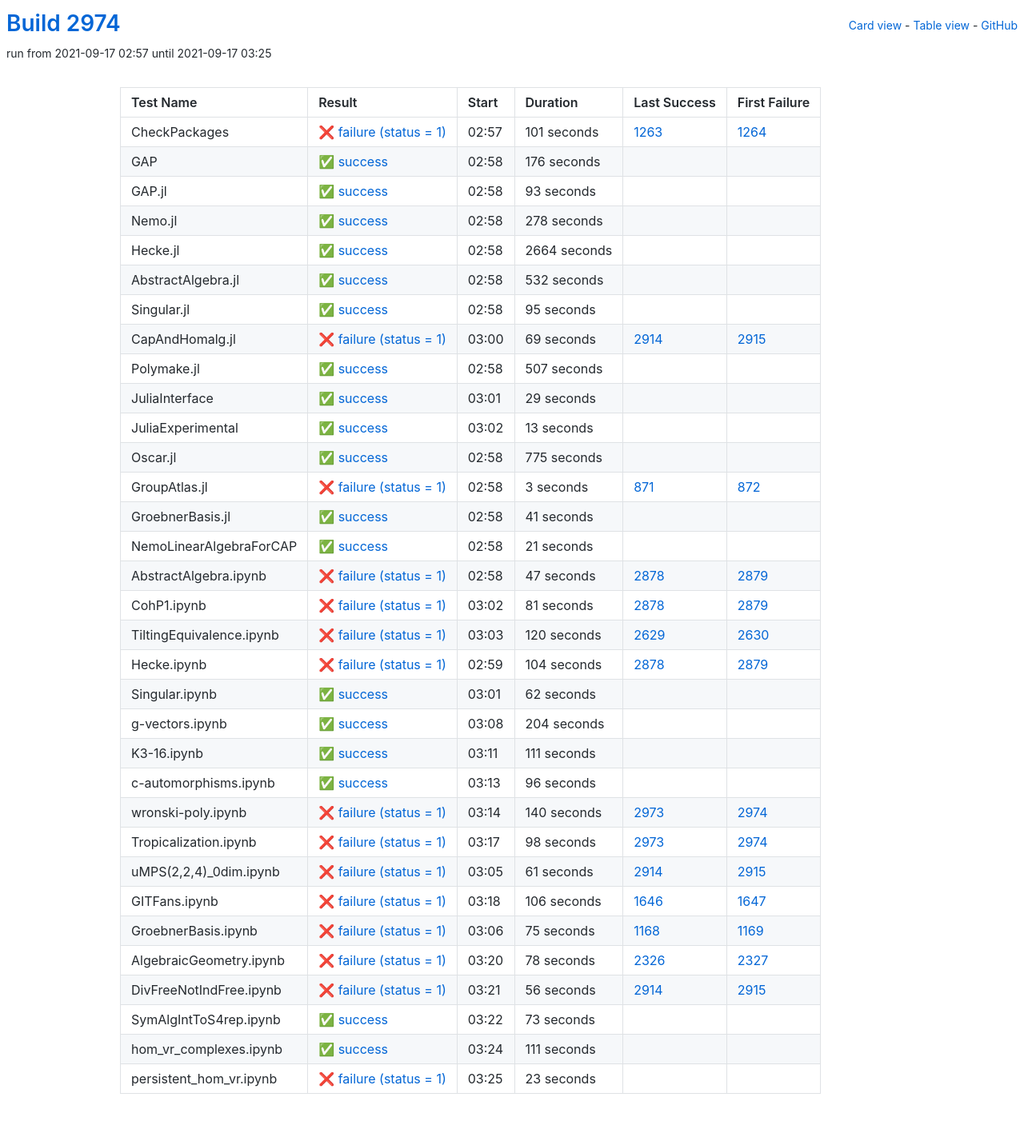
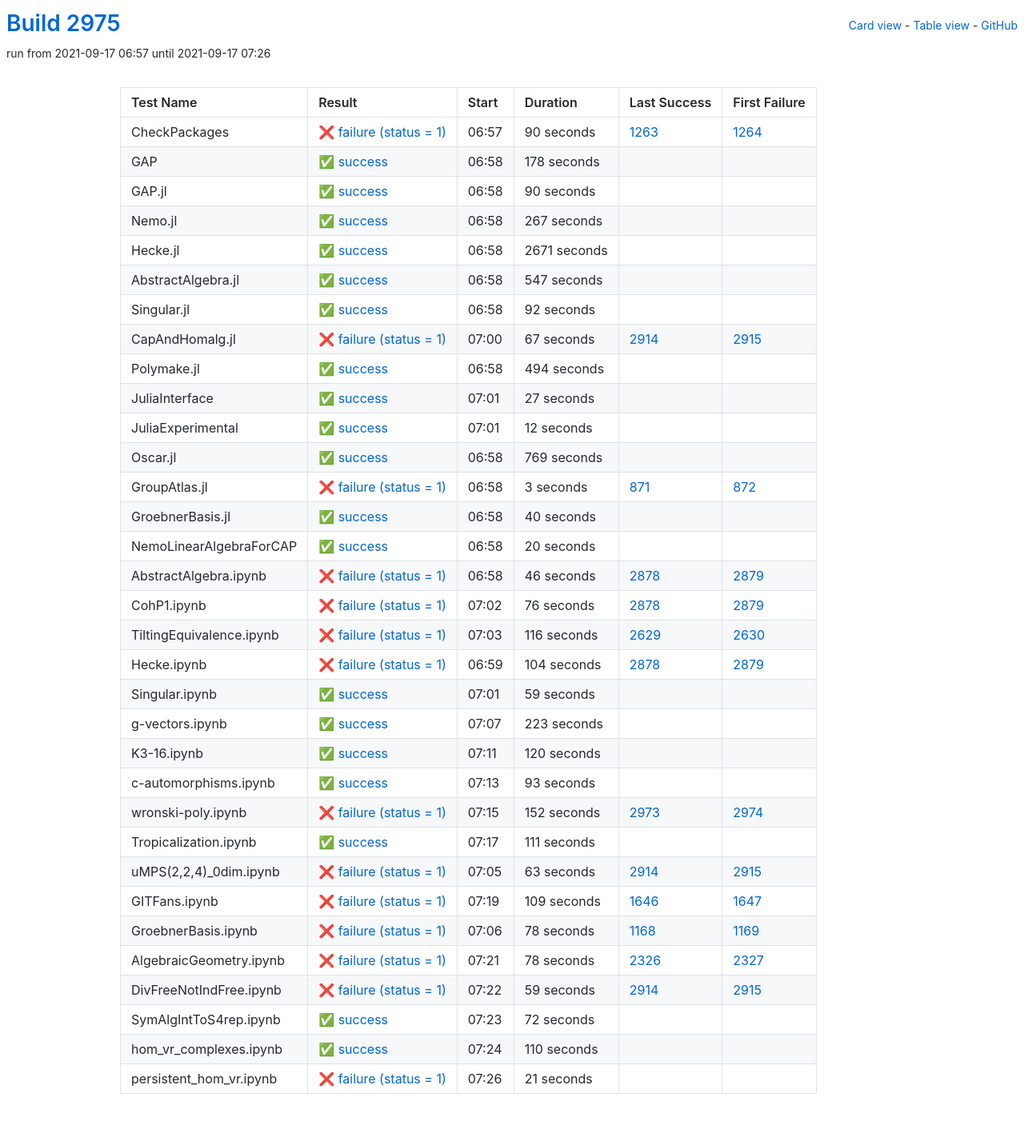
Before and after one commit to oscar-system/oscar-ci-status-stable, a Jekyll site: the page built from table.html, in a window 1280 px wide. Shown: the whole page at 80% size. Built offline with Jekyll 4.4.1, drawn with Linux system fonts in a browser that asks for light colours.

Commit message:
Build #2975

```diff
--- a/_data/ci.yml
+++ b/_data/ci.yml
@@ -1,6 +1,6 @@
 ---
-build: 2974
-build_url: https://oscarci.mathematik.uni-kl.de/job/oscar-stable/2974/
+build: 2975
+build_url: https://oscarci.mathematik.uni-kl.de/job/oscar-stable/2975/
 job: oscar-stable
 organization: oscar-system
 repo: oscar-ci-status-stable
@@ -8,152 +8,152 @@ repourl: https://github.com/oscar-system/oscar-ci-status-stable
 tests:
 - name: CheckPackages
   id: checkpackages
-  log: https://oscarci.mathematik.uni-kl.de/job/oscar-stable/2974/artifact/logs/build-2974/CheckPackages.log
-  start: 2021-09-17 02:57
+  log: https://oscarci.mathematik.uni-kl.de/job/oscar-stable/2975/artifact/logs/build-2975/CheckPackages.log
+  start: 2021-09-17 06:57
   success: false
   exitcode: 1
   status: failure
-  duration: 101
+  duration: 90
   last_success: 1263
   last_success_url: https://oscarci.mathematik.uni-kl.de/job/oscar-stable/1263/
   first_failure: 1264
   first_failure_url: https://oscarci.mathematik.uni-kl.de/job/oscar-stable/1264/
 - name: GAP
   id: gap
-  log: https://oscarci.mathematik.uni-kl.de/job/oscar-stable/2974/artifact/logs/build-2974/GAP.log
-  start: 2021-09-17 02:58
+  log: https://oscarci.mathematik.uni-kl.de/job/oscar-stable/2975/artifact/logs/build-2975/GAP.log
+  start: 2021-09-17 06:58
   success: true
   exitcode: 0
   status: success
-  duration: 176
+  duration: 178
   last_success: false
   last_success_url:
   first_failure: false
   first_failure_url:
 - name: GAP.jl
   id: gap-jl
-  log: https://oscarci.mathematik.uni-kl.de/job/oscar-stable/2974/artifact/logs/build-2974/GAP.jl.log
-  start: 2021-09-17 02:58
+  log: https://oscarci.mathematik.uni-kl.de/job/oscar-stable/2975/artifact/logs/build-2975/GAP.jl.log
+  start: 2021-09-17 06:58
   success: true
   exitcode: 0
   status: success
-  duration: 93
+  duration: 90
   last_success: false
   last_success_url:
   first_failure: false
   first_failure_url:
 - name: Nemo.jl
   id: nemo-jl
-  log: https://oscarci.mathematik.uni-kl.de/job/oscar-stable/2974/artifact/logs/build-2974/Nemo.jl.log
-  start: 2021-09-17 02:58
+  log: https://oscarci.mathematik.uni-kl.de/job/oscar-stable/2975/artifact/logs/build-2975/Nemo.jl.log
+  start: 2021-09-17 06:58
   success: true
   exitcode: 0
   status: success
-  duration: 278
+  duration: 267
   last_success: false
   last_success_url:
   first_failure: false
   first_failure_url:
 - name: Hecke.jl
   id: hecke-jl
-  log: https://oscarci.mathematik.uni-kl.de/job/oscar-stable/2974/artifact/logs/build-2974/Hecke.jl.log
-  start: 2021-09-17 02:58
+  log: https://oscarci.mathematik.uni-kl.de/job/oscar-stable/2975/artifact/logs/build-2975/Hecke.jl.log
+  start: 2021-09-17 06:58
   success: true
   exitcode: 0
   status: success
-  duration: 2664
+  duration: 2671
   last_success: false
   last_success_url:
   first_failure: false
   first_failure_url:
 - name: AbstractAlgebra.jl
   id: abstractalgebra-jl
-  log: https://oscarci.mathematik.uni-kl.de/job/oscar-stable/2974/artifact/logs/build-2974/AbstractAlgebra.jl.log
-  start: 2021-09-17 02:58
+  log: https://oscarci.mathematik.uni-kl.de/job/oscar-stable/2975/artifact/logs/build-2975/AbstractAlgebra.jl.log
+  start: 2021-09-17 06:58
   success: true
   exitcode: 0
   status: success
-  duration: 532
+  duration: 547
   last_success: false
   last_success_url:
   first_failure: false
   first_failure_url:
 - name: Singular.jl
   id: singular-jl
-  log: https://oscarci.mathematik.uni-kl.de/job/oscar-stable/2974/artifact/logs/build-2974/Singular.jl.log
-  start: 2021-09-17 02:58
+  log: https://oscarci.mathematik.uni-kl.de/job/oscar-stable/2975/artifact/logs/build-2975/Singular.jl.log
+  start: 2021-09-17 06:58
   success: true
   exitcode: 0
   status: success
-  duration: 95
+  duration: 92
   last_success: false
   last_success_url:
   first_failure: false
   first_failure_url:
 - name: CapAndHomalg.jl
   id: capandhomalg-jl
-  log: https://oscarci.mathematik.uni-kl.de/job/oscar-stable/2974/artifact/logs/build-2974/CapAndHomalg.jl.log
-  start: 2021-09-17 03:00
+  log: https://oscarci.mathematik.uni-kl.de/job/oscar-stable/2975/artifact/logs/build-2975/CapAndHomalg.jl.log
+  start: 2021-09-17 07:00
   success: false
   exitcode: 1
   status: failure
-  duration: 69
+  duration: 67
   last_success: 2914
   last_success_url: https://oscarci.mathematik.uni-kl.de/job/oscar-stable/2914/
   first_failure: 2915
   first_failure_url: https://oscarci.mathematik.uni-kl.de/job/oscar-stable/2915/
 - name: Polymake.jl
   id: polymake-jl
-  log: https://oscarci.mathematik.uni-kl.de/job/oscar-stable/2974/artifact/logs/build-2974/Polymake.jl.log
-  start: 2021-09-17 02:58
+  log: https://oscarci.mathematik.uni-kl.de/job/oscar-stable/2975/artifact/logs/build-2975/Polymake.jl.log
+  start: 2021-09-17 06:58
   success: true
   exitcode: 0
   status: success
-  duration: 507
+  duration: 494
   last_success: false
   last_success_url:
   first_failure: false
   first_failure_url:
 - name: JuliaInterface
   id: juliainterface
-  log: https://oscarci.mathematik.uni-kl.de/job/oscar-stable/2974/artifact/logs/build-2974/JuliaInterface.log
-  start: 2021-09-17 03:01
+  log: https://oscarci.mathematik.uni-kl.de/job/oscar-stable/2975/artifact/logs/build-2975/JuliaInterface.log
+  start: 2021-09-17 07:01
   success: true
   exitcode: 0
   status: success
-  duration: 29
+  duration: 27
   last_success: false
   last_success_url:
   first_failure: false
   first_failure_url:
 - name: JuliaExperimental
   id: juliaexperimental
-  log: https://oscarci.mathematik.uni-kl.de/job/oscar-stable/2974/artifact/logs/build-2974/JuliaExperimental.log
-  start: 2021-09-17 03:02
+  log: https://oscarci.mathematik.uni-kl.de/job/oscar-stable/2975/artifact/logs/build-2975/JuliaExperimental.log
+  start: 2021-09-17 07:01
   success: true
   exitcode: 0
   status: success
-  duration: 13
+  duration: 12
   last_success: false
   last_success_url:
   first_failure: false
   first_failure_url:
 - name: Oscar.jl
   id: oscar-jl
-  log: https://oscarci.mathematik.uni-kl.de/job/oscar-stable/2974/artifact/logs/build-2974/Oscar.jl.log
-  start: 2021-09-17 02:58
+  log: https://oscarci.mathematik.uni-kl.de/job/oscar-stable/2975/artifact/logs/build-2975/Oscar.jl.log
+  start: 2021-09-17 06:58
   success: true
   exitcode: 0
   status: success
-  duration: 775
+  duration: 769
   last_success: false
   last_success_url:
   first_failure: false
   first_failure_url:
 - name: GroupAtlas.jl
   id: groupatlas-jl
-  log: https://oscarci.mathematik.uni-kl.de/job/oscar-stable/2974/artifact/logs/build-2974/GroupAtlas.jl.log
-  start: 2021-09-17 02:58
+  log: https://oscarci.mathematik.uni-kl.de/job/oscar-stable/2975/artifact/logs/build-2975/GroupAtlas.jl.log
+  start: 2021-09-17 06:58
   success: false
   exitcode: 1
   status: failure
@@ -164,68 +164,68 @@ tests:
   first_failure_url: https://oscarci.mathematik.uni-kl.de/job/oscar-stable/872/
 - name: GroebnerBasis.jl
   id: groebnerbasis-jl
-  log: https://oscarci.mathematik.uni-kl.de/job/oscar-stable/2974/artifact/logs/build-2974/GroebnerBasis.jl.log
-  start: 2021-09-17 02:58
+  log: https://oscarci.mathematik.uni-kl.de/job/oscar-stable/2975/artifact/logs/build-2975/GroebnerBasis.jl.log
+  start: 2021-09-17 06:58
   success: true
   exitcode: 0
   status: success
-  duration: 41
+  duration: 40
   last_success: false
   last_success_url:
   first_failure: false
   first_failure_url:
 - name: NemoLinearAlgebraForCAP
   id: nemolinearalgebraforcap
-  log: https://oscarci.mathematik.uni-kl.de/job/oscar-stable/2974/artifact/logs/build-2974/NemoLinearAlgebraForCAP.log
-  start: 2021-09-17 02:58
+  log: https://oscarci.mathematik.uni-kl.de/job/oscar-stable/2975/artifact/logs/build-2975/NemoLinearAlgebraForCAP.log
+  start: 2021-09-17 06:58
   success: true
   exitcode: 0
   status: success
-  duration: 21
+  duration: 20
   last_success: false
   last_success_url:
   first_failure: false
   first_failure_url:
 - name: AbstractAlgebra.ipynb
   id: abstractalgebra-ipynb
-  log: https://oscarci.mathematik.uni-kl.de/job/oscar-stable/2974/artifact/logs/build-2974/AbstractAlgebra.ipynb.log
-  start: 2021-09-17 02:58
+  log: https://oscarci.mathematik.uni-kl.de/job/oscar-stable/2975/artifact/logs/build-2975/AbstractAlgebra.ipynb.log
+  start: 2021-09-17 06:58
   success: false
   exitcode: 1
   status: failure
-  duration: 47
+  duration: 46
   last_success: 2878
   last_success_url: https://oscarci.mathematik.uni-kl.de/job/oscar-stable/2878/
   first_failure: 2879
   first_failure_url: https://oscarci.mathematik.uni-kl.de/job/oscar-stable/2879/
 - name: CohP1.ipynb
   id: cohp1-ipynb
-  log: https://oscarci.mathematik.uni-kl.de/job/oscar-stable/2974/artifact/logs/build-2974/CohP1.ipynb.log
-  start: 2021-09-17 03:02
+  log: https://oscarci.mathematik.uni-kl.de/job/oscar-stable/2975/artifact/logs/build-2975/CohP1.ipynb.log
+  start: 2021-09-17 07:02
   success: false
   exitcode: 1
   status: failure
-  duration: 81
+  duration: 76
   last_success: 2878
   last_success_url: https://oscarci.mathematik.uni-kl.de/job/oscar-stable/2878/
   first_failure: 2879
   first_failure_url: https://oscarci.mathematik.uni-kl.de/job/oscar-stable/2879/
 - name: TiltingEquivalence.ipynb
   id: tiltingequivalence-ipynb
-  log: https://oscarci.mathematik.uni-kl.de/job/oscar-stable/2974/artifact/logs/build-2974/TiltingEquivalence.ipynb.log
-  start: 2021-09-17 03:03
+  log: https://oscarci.mathematik.uni-kl.de/job/oscar-stable/2975/artifact/logs/build-2975/TiltingEquivalence.ipynb.log
+  start: 2021-09-17 07:03
   success: false
   exitcode: 1
   status: failure
-  duration: 120
+  duration: 116
   last_success: 2629
   last_success_url: https://oscarci.mathematik.uni-kl.de/job/oscar-stable/2629/
   first_failure: 2630
   first_failure_url: https://oscarci.mathematik.uni-kl.de/job/oscar-stable/2630/
 - name: Hecke.ipynb
   id: hecke-ipynb
-  log: https://oscarci.mathematik.uni-kl.de/job/oscar-stable/2974/artifact/logs/build-2974/Hecke.ipynb.log
-  start: 2021-09-17 02:59
+  log: https://oscarci.mathematik.uni-kl.de/job/oscar-stable/2975/artifact/logs/build-2975/Hecke.ipynb.log
+  start: 2021-09-17 06:59
   success: false
   exitcode: 1
   status: failure
@@ -236,32 +236,68 @@ tests:
   first_failure_url: https://oscarci.mathematik.uni-kl.de/job/oscar-stable/2879/
 - name: Singular.ipynb
   id: singular-ipynb
-  log: https://oscarci.mathematik.uni-kl.de/job/oscar-stable/2974/artifact/logs/build-2974/Singular.ipynb.log
-  start: 2021-09-17 03:01
+  log: https://oscarci.mathematik.uni-kl.de/job/oscar-stable/2975/artifact/logs/build-2975/Singular.ipynb.log
+  start: 2021-09-17 07:01
   success: true
   exitcode: 0
   status: success
-  duration: 62
+  duration: 59
   last_success: false
   last_success_url:
   first_failure: false
   first_failure_url:
 - name: g-vectors.ipynb
   id: g-vectors-ipynb
-  log: https://oscarci.mathematik.uni-kl.de/job/oscar-stable/2974/artifact/logs/build-2974/g-vectors.ipynb.log
-  start: 2021-09-17 03:08
+  log: https://oscarci.mathematik.uni-kl.de/job/oscar-stable/2975/artifact/logs/build-2975/g-vectors.ipynb.log
+  start: 2021-09-17 07:07
   success: true
   exitcode: 0
   status: success
-  duration: 204
+  duration: 223
   last_success: false
   last_success_url:
   first_failure: false
   first_failure_url:
 - name: K3-16.ipynb
   id: k3-16-ipynb
-  log: https://oscarci.mathematik.uni-kl.de/job/oscar-stable/2974/artifact/logs/build-2974/K3-16.ipynb.log
-  start: 2021-09-17 03:11
+  log: https://oscarci.mathematik.uni-kl.de/job/oscar-stable/2975/artifact/logs/build-2975/K3-16.ipynb.log
+  start: 2021-09-17 07:11
+  success: true
+  exitcode: 0
+  status: success
+  duration: 120
+  last_success: false
+  last_success_url:
+  first_failure: false
+  first_failure_url:
+- name: c-automorphisms.ipynb
+  id: c-automorphisms-ipynb
+  log: https://oscarci.mathematik.uni-kl.de/job/oscar-stable/2975/artifact/logs/build-2975/c-automorphisms.ipynb.log
+  start: 2021-09-17 07:13
+  success: true
+  exitcode: 0
+  status: success
+  duration: 93
+  last_success: false
+  last_success_url:
+  first_failure: false
+  first_failure_url:
+- name: wronski-poly.ipynb
+  id: wronski-poly-ipynb
+  log: https://oscarci.mathematik.uni-kl.de/job/oscar-stable/2975/artifact/logs/build-2975/wronski-poly.ipynb.log
+  start: 2021-09-17 07:15
+  success: false
+  exitcode: 1
+  status: failure
+  duration: 152
+  last_success: 2973
+  last_success_url: https://oscarci.mathematik.uni-kl.de/job/oscar-stable/2973/
+  first_failure: 2974
+  first_failure_url: https://oscarci.mathematik.uni-kl.de/job/oscar-stable/2974/
+- name: Tropicalization.ipynb
+  id: tropicalization-ipynb
+  log: https://oscarci.mathematik.uni-kl.de/job/oscar-stable/2975/artifact/logs/build-2975/Tropicalization.ipynb.log
+  start: 2021-09-17 07:17
   success: true
   exitcode: 0
   status: success
@@ -270,82 +306,46 @@ tests:
   last_success_url:
   first_failure: false
   first_failure_url:
-- name: c-automorphisms.ipynb
-  id: c-automorphisms-ipynb
-  log: https://oscarci.mathematik.uni-kl.de/job/oscar-stable/2974/artifact/logs/build-2974/c-automorphisms.ipynb.log
-  start: 2021-09-17 03:13
-  success: true
-  exitcode: 0
-  status: success
-  duration: 96
-  last_success: false
-  last_success_url:
-  first_failure: false
-  first_failure_url:
-- name: wronski-poly.ipynb
-  id: wronski-poly-ipynb
-  log: https://oscarci.mathematik.uni-kl.de/job/oscar-stable/2974/artifact/logs/build-2974/wronski-poly.ipynb.log
-  start: 2021-09-17 03:14
+- name: uMPS(2,2,4)_0dim.ipynb
+  id: umps-2-2-4-0dim-ipynb
+  log: https://oscarci.mathematik.uni-kl.de/job/oscar-stable/2975/artifact/logs/build-2975/uMPS-2-2-4-_0dim.ipynb.log
+  start: 2021-09-17 07:05
   success: false
   exitcode: 1
   status: failure
-  duration: 140
-  last_success: 2973
-  last_success_url: https://oscarci.mathematik.uni-kl.de/job/oscar-stable/2973/
-  first_failure: 2974
-  first_failure_url: https://oscarci.mathematik.uni-kl.de/job/oscar-stable/2974/
-- name: Tropicalization.ipynb
-  id: tropicalization-ipynb
-  log: https://oscarci.mathematik.uni-kl.de/job/oscar-stable/2974/artifact/logs/build-2974/Tropicalization.ipynb.log
-  start: 2021-09-17 03:17
-  success: false
-  exitcode: 1
-  status: failure
-  duration: 98
-  last_success: 2973
-  last_success_url: https://oscarci.mathematik.uni-kl.de/job/oscar-stable/2973/
-  first_failure: 2974
-  first_failure_url: https://oscarci.mathematik.uni-kl.de/job/oscar-stable/2974/
-- name: uMPS(2,2,4)_0dim.ipynb
-  id: umps-2-2-4-0dim-ipynb
-  log: https://oscarci.mathematik.uni-kl.de/job/oscar-stable/2974/artifact/logs/build-2974/uMPS-2-2-4-_0dim.ipynb.log
-  start: 2021-09-17 03:05
-  success: false
-  exitcode: 1
-  status: failure
-  duration: 61
+  duration: 63
   last_success: 2914
   last_success_url: https://oscarci.mathematik.uni-kl.de/job/oscar-stable/2914/
   first_failure: 2915
   first_failure_url: https://oscarci.mathematik.uni-kl.de/job/oscar-stable/2915/
 - name: GITFans.ipynb
   id: gitfans-ipynb
-  log: https://oscarci.mathematik.uni-kl.de/job/oscar-stable/2974/artifact/logs/build-2974/GITFans.ipynb.log
-  start: 2021-09-17 03:18
+  log: https://oscarci.mathematik.uni-kl.de/job/oscar-stable/2975/artifact/logs/build-2975/GITFans.ipynb.log
+  start: 2021-09-17 07:19
   success: false
   exitcode: 1
   status: failure
-  duration: 106
+  duration: 109
   last_success: 1646
   last_success_url: https://oscarci.mathematik.uni-kl.de/job/oscar-stable/1646/
   first_failure: 1647
   first_failure_url: https://oscarci.mathematik.uni-kl.de/job/oscar-stable/1647/
 - name: GroebnerBasis.ipynb
   id: groebnerbasis-ipynb
-  log: https://oscarci.mathematik.uni-kl.de/job/oscar-stable/2974/artifact/logs/build-2974/GroebnerBasis.ipynb.log
-  start: 2021-09-17 03:06
+  log: https://oscarci.mathematik.uni-kl.de/job/oscar-stable/2975/artifact/logs/build-2975/GroebnerBasis.ipynb.log
+  start: 2021-09-17 07:06
   success: false
   exitcode: 1
   status: failure
-  duration: 75
+  duration: 78
   last_success: 1168
   last_success_url: https://oscarci.mathematik.uni-kl.de/job/oscar-stable/1168/
   first_failure: 1169
   first_failure_url: https://oscarci.mathematik.uni-kl.de/job/oscar-stable/1169/
 - name: AlgebraicGeometry.ipynb
   id: algebraicgeometry-ipynb
-  log: https://oscarci.mathematik.uni-kl.de/job/oscar-stable/2974/artifact/logs/build-2974/AlgebraicGeometry.ipynb.log
-  start: 2021-09-17 03:20
+  log: https://oscarci.mathematik.uni-kl.de/job/oscar-stable/2975/artifact/logs/build-2975/AlgebraicGeometry.ipynb.log
+  start: 2021-09-17 07:21
   success: false
   exitcode: 1
   status: failure
@@ -356,48 +356,48 @@ tests:
   first_failure_url: https://oscarci.mathematik.uni-kl.de/job/oscar-stable/2327/
 - name: DivFreeNotIndFree.ipynb
   id: divfreenotindfree-ipynb
-  log: https://oscarci.mathematik.uni-kl.de/job/oscar-stable/2974/artifact/logs/build-2974/DivFreeNotIndFree.ipynb.log
-  start: 2021-09-17 03:21
+  log: https://oscarci.mathematik.uni-kl.de/job/oscar-stable/2975/artifact/logs/build-2975/DivFreeNotIndFree.ipynb.log
+  start: 2021-09-17 07:22
   success: false
   exitcode: 1
   status: failure
-  duration: 56
+  duration: 59
   last_success: 2914
   last_success_url: https://oscarci.mathematik.uni-kl.de/job/oscar-stable/2914/
   first_failure: 2915
   first_failure_url: https://oscarci.mathematik.uni-kl.de/job/oscar-stable/2915/
 - name: SymAlgIntToS4rep.ipynb
   id: symalginttos4rep-ipynb
-  log: https://oscarci.mathematik.uni-kl.de/job/oscar-stable/2974/artifact/logs/build-2974/SymAlgIntToS4rep.ipynb.log
-  start: 2021-09-17 03:22
+  log: https://oscarci.mathematik.uni-kl.de/job/oscar-stable/2975/artifact/logs/build-2975/SymAlgIntToS4rep.ipynb.log
+  start: 2021-09-17 07:23
   success: true
   exitcode: 0
   status: success
-  duration: 73
+  duration: 72
   last_success: false
   last_success_url:
   first_failure: false
   first_failure_url:
 - name: hom_vr_complexes.ipynb
   id: hom-vr-complexes-ipynb
-  log: https://oscarci.mathematik.uni-kl.de/job/oscar-stable/2974/artifact/logs/build-2974/hom_vr_complexes.ipynb.log
-  start: 2021-09-17 03:24
+  log: https://oscarci.mathematik.uni-kl.de/job/oscar-stable/2975/artifact/logs/build-2975/hom_vr_complexes.ipynb.log
+  start: 2021-09-17 07:24
   success: true
   exitcode: 0
   status: success
-  duration: 111
+  duration: 110
   last_success: false
   last_success_url:
   first_failure: false
   first_failure_url:
 - name: persistent_hom_vr.ipynb
   id: persistent-hom-vr-ipynb
-  log: https://oscarci.mathematik.uni-kl.de/job/oscar-stable/2974/artifact/logs/build-2974/persistent_hom_vr.ipynb.log
-  start: 2021-09-17 03:25
+  log: https://oscarci.mathematik.uni-kl.de/job/oscar-stable/2975/artifact/logs/build-2975/persistent_hom_vr.ipynb.log
+  start: 2021-09-17 07:26
   success: false
   exitcode: 1
   status: failure
-  duration: 23
+  duration: 21
   last_success: false
   last_success_url:
   first_failure: false
```
Also changed, not shown: README.md.
